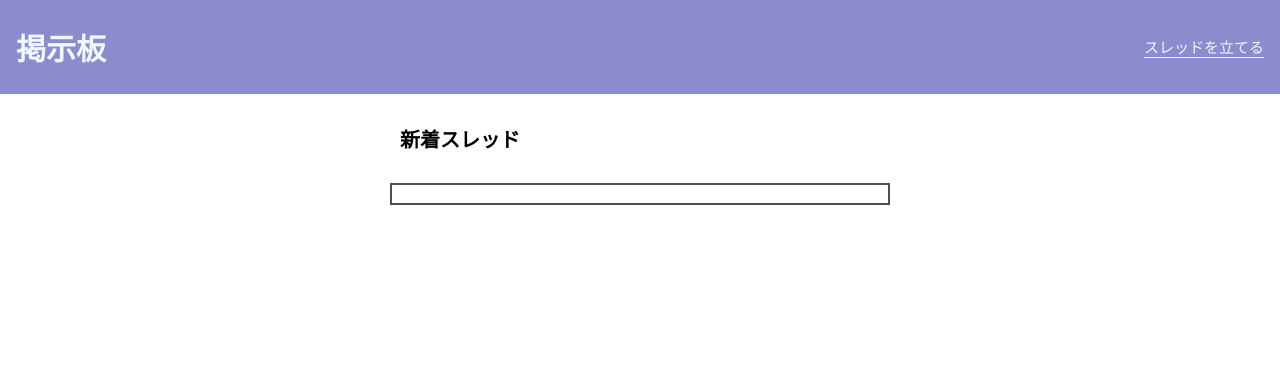
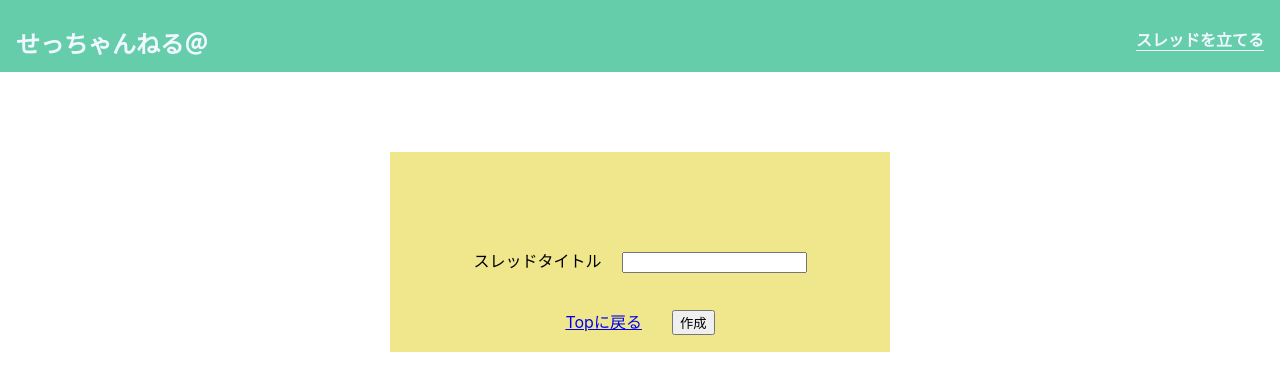
Before and after one commit to seetsuko/react-app, a React (Create React App) app: page /newThread in a window 1280 px wide. Shown: the top 390 px of the page. Built offline with nearby package versions, Linux system fonts and the light colour scheme; no server answers.

Commit message:
スレたてページ作成

```diff
--- a/src/App.css
+++ b/src/App.css
@@ -1,35 +1,73 @@
 header{
-  background-color: #8b8bcd;
+  height: 72px;
+  background-color: #66cdaa;
   display: flex;
   justify-content: space-between;
 }
 h1{
   color: aliceblue;
-  font-size: 30px;
+  font-size: 24px;
   margin: 25px 16px;
 }
-header a{
-  margin: 36px 16px;
-  font-size: 15px;
+#title{
+  text-decoration: none;
 }
-header a:link{
+#nav{
+  text-decoration: none;
+}
+h2{
+  height: 50px;
+  font-size: 16px;
+  border-bottom: 1px solid aliceblue;
+  line-height: 80px;
+  margin: 0 16px 0 0;
   color: aliceblue;
-  text-decoration:none;
-  border-bottom:1px solid aliceblue;
 }
 
+
 .thread{
-  width: 500px;
-  margin: 0 auto;
+  background-color: #f0e68c;
+  width: 600px;
+  margin: 10px auto;
+  padding: 16px;
 }
-h2{
-  margin: 30px 10px;
+h3{
+  margin: 30px 10px 16px;
   font-size: 20px;
 }
+.thread button{
+  margin-top: 30px;
+}
 .threadList{
+  background-color: aliceblue;
   border:solid 2px #4d4d4d;
-  padding: 0 15px;
+  width: 400px;
+  margin: 0 auto;
 }
 .threadList p{
   font-size: 18px;
+  border-bottom: solid 1px #4d4d4d;
+  padding-left: 16px;
 }
+.threadList p:last-child{
+  margin-bottom: 0;
+  border-bottom:none;
+}
+
+.newThread{
+  background-color: #f0e68c;
+  width: 500px;
+  height: 200px;
+  margin: 80px auto 0 auto;
+  text-align: center;
+}
+.newThread input{
+  margin-top: 100px;
+  margin-left: 20px;
+}
+.submenu{
+  margin: 36px;
+}
+.submenu button{
+  margin-left: 30px;
+}
--- a/src/App.js
+++ b/src/App.js
@@ -1,16 +1,27 @@
 
 import * as React from 'react'
 import './App.css';
+import { BrowserRouter, Route, Switch } from 'react-router-dom';
 import { Header } from "./Header";
 import { ThreadList } from "./ThreadList";
+import { NewThread } from './NewThread';
 
 
 export function App() {
   return (
+    <BrowserRouter>
     <div>
       <Header/>
-      <ThreadList/>
+      <Switch>
+        <Route exact path="/">
+          <ThreadList/>
+        </Route>
+        <Route path="/newThread">
+            <NewThread />
+        </Route>
+      </Switch>
     </div>
+    </BrowserRouter>
   )
 }
 
--- a/src/Header.js
+++ b/src/Header.js
@@ -1,5 +1,5 @@
 import * as React from 'react'
-
+import { Link } from 'react-router-dom'
 
 
 export const Header = () => {
@@ -7,8 +7,8 @@ export const Header = () => {
 
   return (
     <header>
-      <h1>掲示板</h1>
-      <a href="./NewThread.js">スレッドを立てる</a>
+      <a href='/' id='title'><h1>せっちゃんねる＠</h1></a>
+      <Link to="newThread" id='nav'><h2>スレッドを立てる</h2></Link>
     </header>
   )
 }
--- a/src/NewThread.js
+++ b/src/NewThread.js
@@ -1,10 +1,45 @@
 import * as React from 'react'
+import axios from "axios";
+import { useState } from 'react';
 
 
 export const NewThread = () => {
 
+  const [users,setUsers] = useState('')
+  const [inputText,setInputText] = useState('')
+
+
+  // setInputTextを使って入力した値を
+  // event.target.valueから取り出しinputTextを更新。
+  const handleChange = (e) => {
+    setInputText(e.target.value)
+  }
+
+  // 作成ボタン押下
+  const onClickUpdata = () => {
+
+  axios.post("https://2y6i6tqn41.execute-api.ap-northeast-1.amazonaws.com/threads", {
+    title: inputText
+  })
+  .then(res => {
+    setUsers(res.data)
+    console.log(res.data)
+  });
+  // トップページに戻る
+  return(
+    window.location.href='/'
+  )
+}
+
 
   return (
-    <p>Hello</p>
+    <div className='newThread'>
+      <label>スレッドタイトル</label>
+      <input value={inputText} onChange={handleChange}></input>
+      <div className='submenu'>
+        <a href='/'>Topに戻る</a>
+        <button onClick={onClickUpdata}>作成</button>
+      </div>
+    </div>
   )
 }
--- a/src/ThreadList.js
+++ b/src/ThreadList.js
@@ -1,24 +1,35 @@
 import * as React from 'react'
-import axios from 'axios'
-import { useState } from 'react'
+import { useState,useEffect } from 'react'
+import { Link } from 'react-router-dom'
 
 
 export const ThreadList = () => {
 
-  const [thread,setThread] = useState()
+  const [thread,setThread] = useState([])
 
-  axios.get("https://2y6i6tqn41.execute-api.ap-northeast-1.amazonaws.com")
-    .then(res =>{
-      console.log(res.data);
-      setThread(res.data)
+  useEffect(() => {
+
+  fetch("https://2y6i6tqn41.execute-api.ap-northeast-1.amazonaws.com/threads")
+    .then(res => res.json())
+    .then(data => {
+      setThread(data)
     })
+
+  },[])
+
+  console.log(thread);
 
   return (
     <div className='thread'>
-      <h2>新着スレッド</h2>
+      <h3>新着スレッド</h3>
       <div className='threadList'>
-        <p>{thread}</p>
+        {thread.map((s) => {
+          return(
+            <p key={s.id}>{s.title}</p>
+          )
+        })}
       </div>
+      <Link to="newThread"><button>スレッドを立てる</button></Link>
     </div>
   )
 }
```
